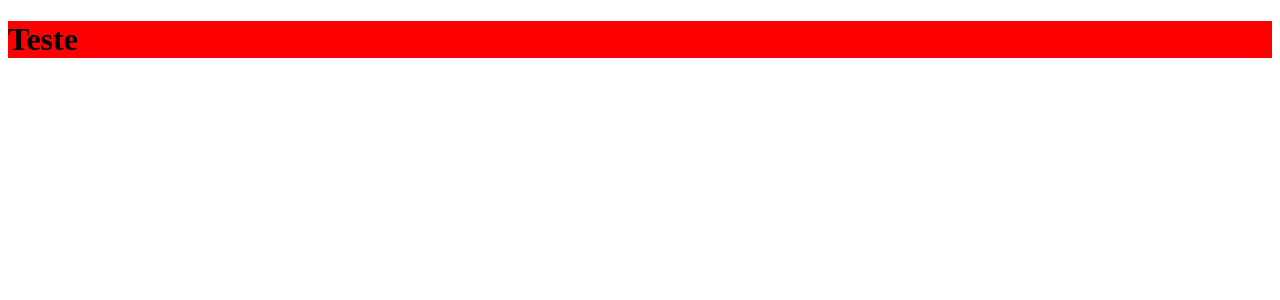
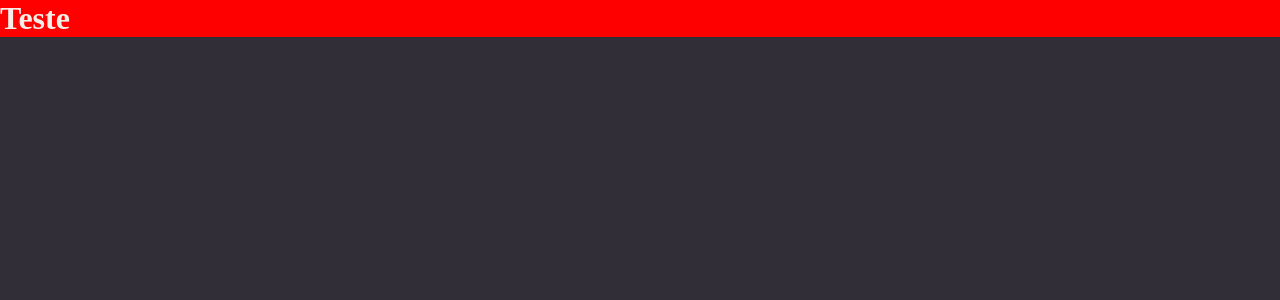
Before and after one commit to Limb00z/rr-notes, a React (Vite) app: page / in a window 1280 px wide. Shown: the top 300 px of the page. Built offline with nearby package versions, Linux system fonts and the light colour scheme.

Commit message:
CRIANDO UM ESTILO DE TEMA GLOBAL

```diff
--- a/src/main.jsx
+++ b/src/main.jsx
@@ -2,11 +2,13 @@
 import ReactDOM from "react-dom/client";
 import Index from "./pages/Details/index.jsx";
 import { ThemeProvider } from "styled-components";
+import  GlobalStyle from './styles/global.js'
 import theme from './styles/theme.js'
 
 ReactDOM.createRoot(document.getElementById("root")).render(
   <React.StrictMode >
     <ThemeProvider theme={theme}>
+      <GlobalStyle/>
       <Index />
     </ThemeProvider>
   </React.StrictMode>
--- /dev/null
+++ b/src/styles/global.js
@@ -0,0 +1,27 @@
+import { createGlobalStyle } from 'styled-components';
+
+export default createGlobalStyle`
+    *{
+        margin: 0;
+        padding: 0;
+        box-sizing: border-box;
+    }
+    body{
+        background: ${({theme}) => theme.COLORS.BACKGROUND_800};
+        color: ${({theme}) => theme.COLORS.WHITE};
+    }
+
+    a{
+        text-decoration: none;
+    }
+
+    button, a {
+        cursor: pointer;
+        transition:  filter 0.2s;
+    }
+
+    button:hover, a:hover {
+        filter: brightness(0.9);
+    }
+
+`;
```
